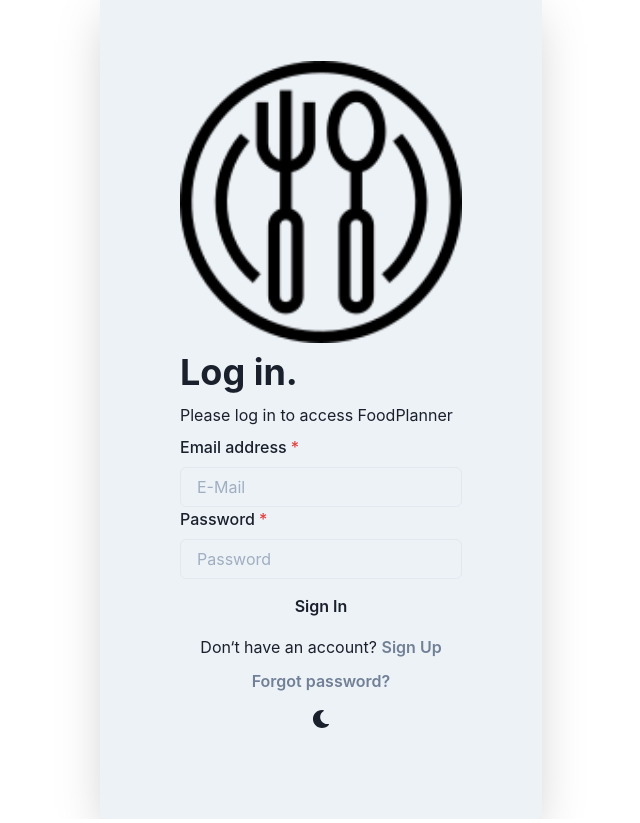
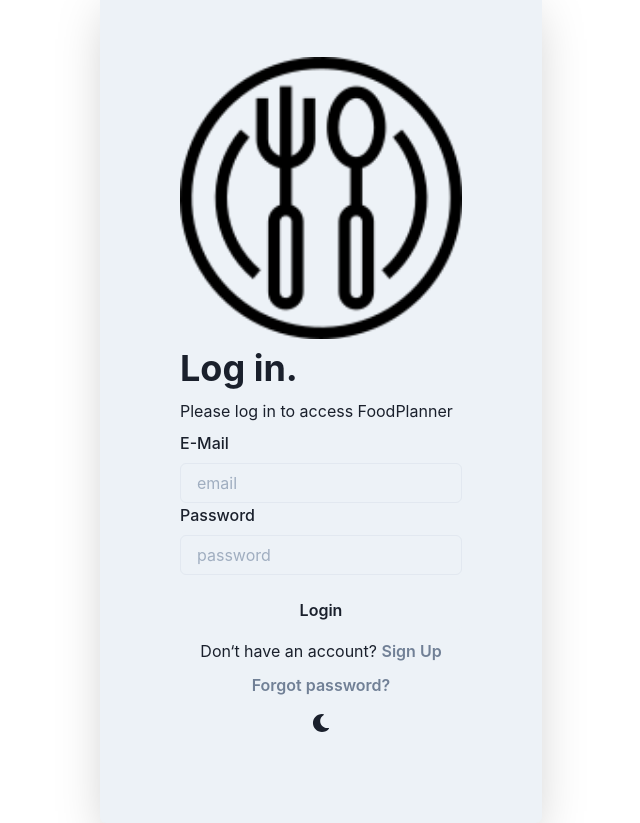
Before and after one commit to abaumeler/react-demo, a React (Create React App) app: page / in a window 1280 px wide. Shown: the whole page, without its empty margins (319-959 px from the left). Built offline with nearby package versions, Linux system fonts and the light colour scheme.

Commit message:
- Added Formik - Implemented basic Login Form

```diff
--- a/src/LoginPage.js
+++ b/src/LoginPage.js
@@ -1,4 +1,5 @@
-import {  Text,
+import {
+  Text,
   Button,
   Input,
   Heading,
@@ -6,29 +7,82 @@
   Center,
   FormControl,
   FormLabel,
-          useColorModeValue  } from '@chakra-ui/react';
+  FormErrorMessage,
+  useColorModeValue
+} from '@chakra-ui/react';
 import { ColorModeSwitcher } from './ColorModeSwitcher';
+import { Formik, Form, Field } from 'formik';
 
 
-function LoginPage(){
-  const bg =  useColorModeValue('gray.100', 'gray.900')
+function LoginPage() {
+  const bg = useColorModeValue('gray.100', 'gray.900')
   const logo = useColorModeValue('reshot-icon-food-equipment_light.png', 'reshot-icon-food-equipment_dark.png')
+
+  function validateEmail(value) {
+    let error
+    if (!value) {
+      error = 'Email is required'
+    }
+    return error
+  }
+
+  function validatePassword(value) {
+    let error
+    if (!value) {
+      error = 'Password is required'
+    }
+    return error
+  }
 
   return (
     <Center h="100vh">
       <Stack boxShadow="2xl" p="20" rounded="md" bg={bg}>
-          <img src={logo} maxW="20px" mb="10" mx="auto" alt="logo"/>
+        <img src={logo} maxW="20px" mb="10" mx="auto" alt="logo" />
         <Heading as="h1">Log in.</Heading>
         <Text fontsize="lg">Please log in to access FoodPlanner</Text>
-          <FormControl isRequired>
-            <FormLabel htmlFor='email'>Email address</FormLabel>
-            <Input id='email' type='email' placeholder='E-Mail' />
-            <FormLabel htmlFor='email'>Password</FormLabel>
-            <Input id='password' type='password' placeholder='Password' />
+        <Formik
+          initialValues={{
+            email: '',
+            password: ''
+          }}
+          onSubmit={(values, actions) => {
+            setTimeout(() => {
+              alert(JSON.stringify(values, null, 2))
+              actions.setSubmitting(false)
+            }, 1000)
+          }}
+        >
+          {(props) => (
+            <Form>
+              <Field name='email' validate={validateEmail}>
+                {({ field, form }) => (
+                  <FormControl isInvalid={form.errors.email && form.touched.email}>
+                    <FormLabel htmlFor='name'>E-Mail</FormLabel>
+                    <Input {...field} id='email' placeholder='email' />
+                    <FormErrorMessage>{form.errors.email}</FormErrorMessage>
                   </FormControl>
-          <Button type="submit" width="full" mt={4}>
-            Sign In
+                )}
+              </Field>
+              <Field name='password' validate={validatePassword}>
+                {({ field, form }) => (
+                  <FormControl isInvalid={form.errors.password && form.touched.password}>
+                    <FormLabel htmlFor='password'>Password</FormLabel>
+                    <Input {...field} id='password' placeholder='password' type='password' />
+                    <FormErrorMessage>{form.errors.password}</FormErrorMessage>
+                  </FormControl>
+                )}
+              </Field>
+              <Button
+                mt={4}
+                width="full"
+                isLoading={props.isSubmitting}
+                type='submit'
+              >
+                Login
               </Button>
+            </Form>
+          )}
+        </Formik>
         <Stack justify="center" spacing="3">
           <Text as="div" textAlign="center">
             <span>Don&lsquo;t have an account? </span><Button variant="link">Sign Up</Button>
```
Also changed, not shown: 1 other file (tests, documents, lock files or other folders). Lines whose indentation alone changed are shown as unchanged.
